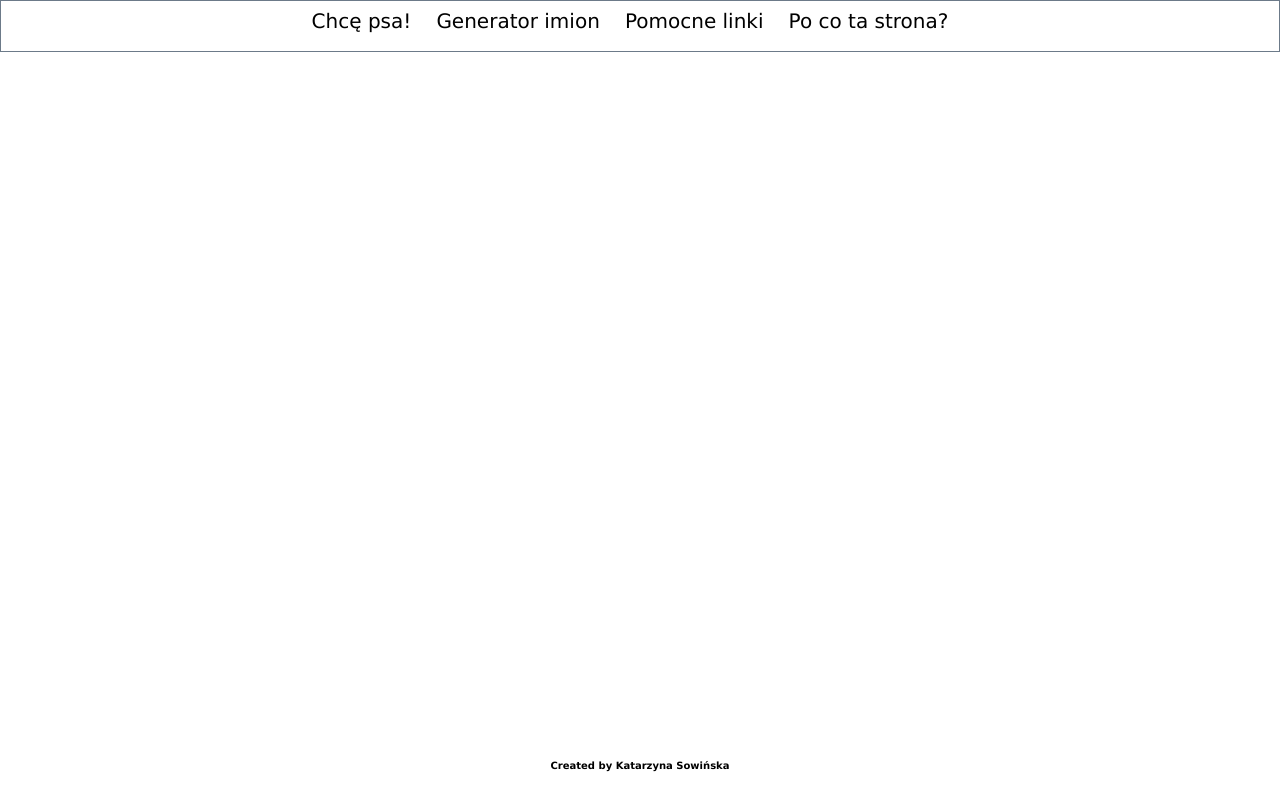
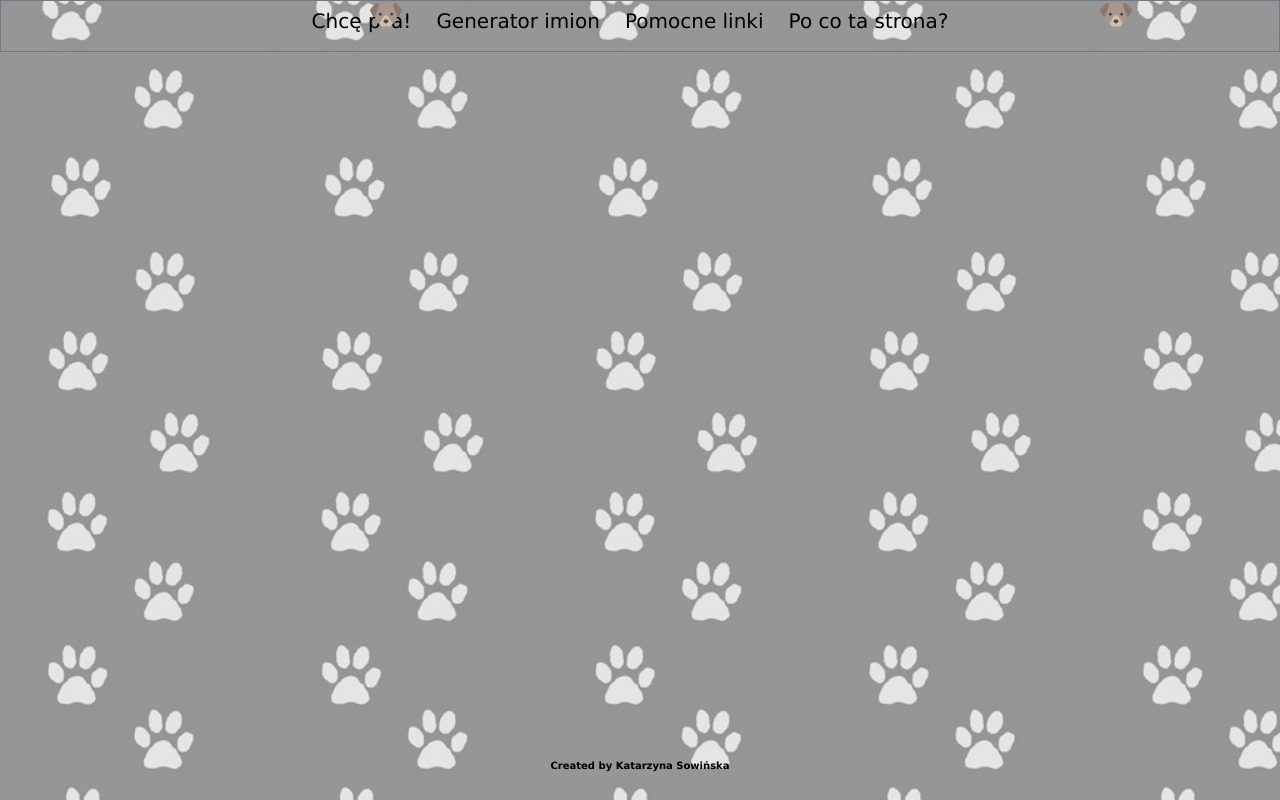
Before and after one commit to KSowinska/Adoptuj-psiaka, a website: page index.html in a window 1280 px wide. Drawn offline with nearby package versions, Linux system fonts and the light colour scheme; the site is published under a folder, as on GitHub Pages, so addresses that start at the root find nothing.

Commit message:
poprawka

```diff
--- a/scss/style.scss
+++ b/scss/style.scss
@@ -11,7 +11,7 @@
 
 body {
 
-	background-image: url("/My Dog Paws.jpg");
+	background-image: url("../images/My Dog Paws.jpg");
 	background-size: cover;
 	background-position: center;
 	position: relative;
@@ -63,7 +63,7 @@ body {
 .dogImg {
 	width: 32px;
 	height: 32px;
-	background-image: url("/dog.png");
+	background-image: url("../images/dog.png");
 	position: absolute;
 	z-index:2;
 	margin-left: 370px;
@@ -73,7 +73,7 @@ body {
 .dogImg2 {
 	width: 32px;
 	height: 32px;
-	background-image: url("/dog.png");
+	background-image: url("../images/dog.png");
 	position: absolute;
 	z-index:2;
 	margin-left: 1100px;
```
Also changed, not shown: css/style.css, images/My Dog Paws.jpg (renamed from My Dog Paws.jpg), images/dog.png (renamed from dog.png).
